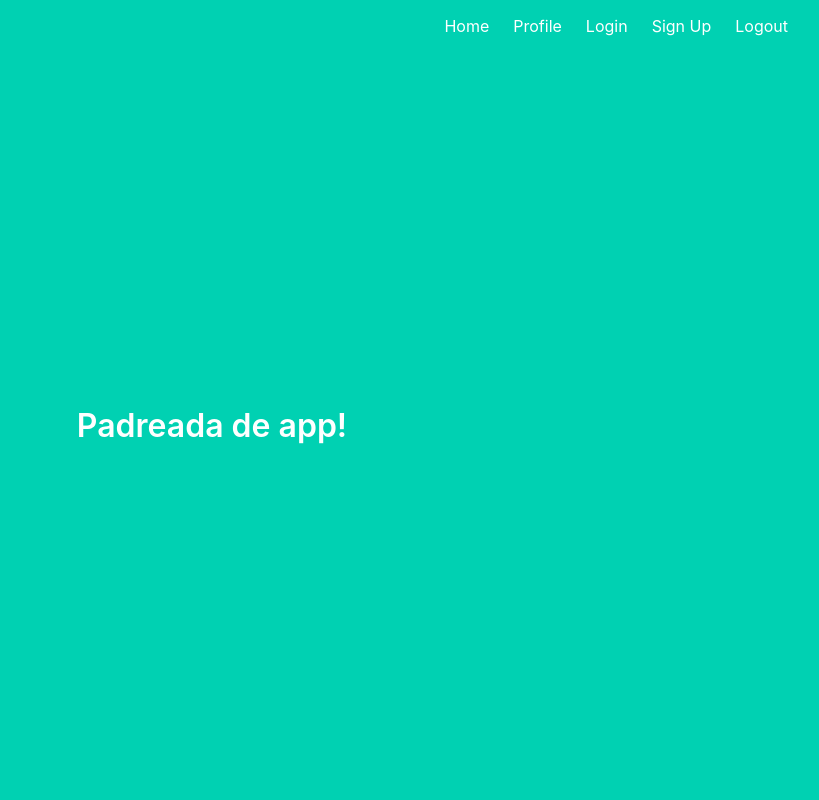
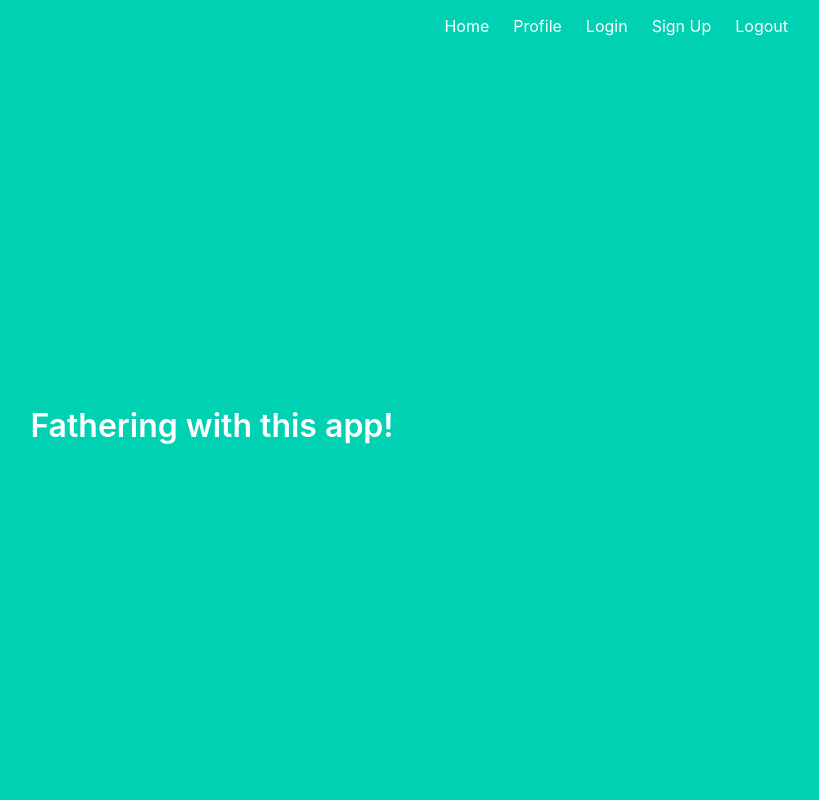
Before and after one commit to ToddFlanders/DIse-owebciber, a Python web app: template templates/profile.html in a window 1280 px wide. Shown: the whole page, without its empty margins (428-1247 px from the left). Run offline with Jinja, Linux system fonts and the light colour scheme; the template is opened without the code that fills it, so the values that code supplies are empty.

Commit message:
Update profile.html

```diff
--- a/templates/profile.html
+++ b/templates/profile.html
@@ -2,6 +2,6 @@
 
 {% block content %}
 <h1 class="title">
-  Padreada de app!
+  Fathering with this app!
 </h1>
 {% endblock %}
```
